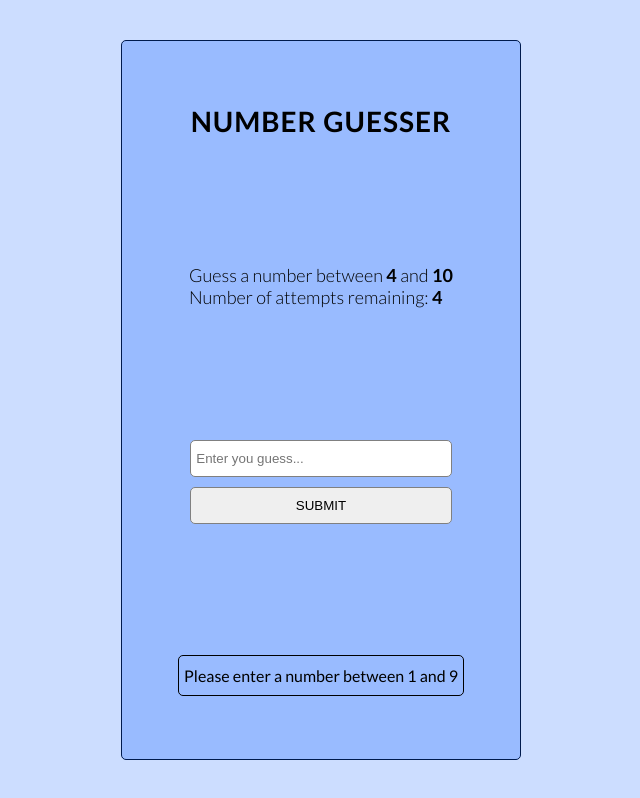
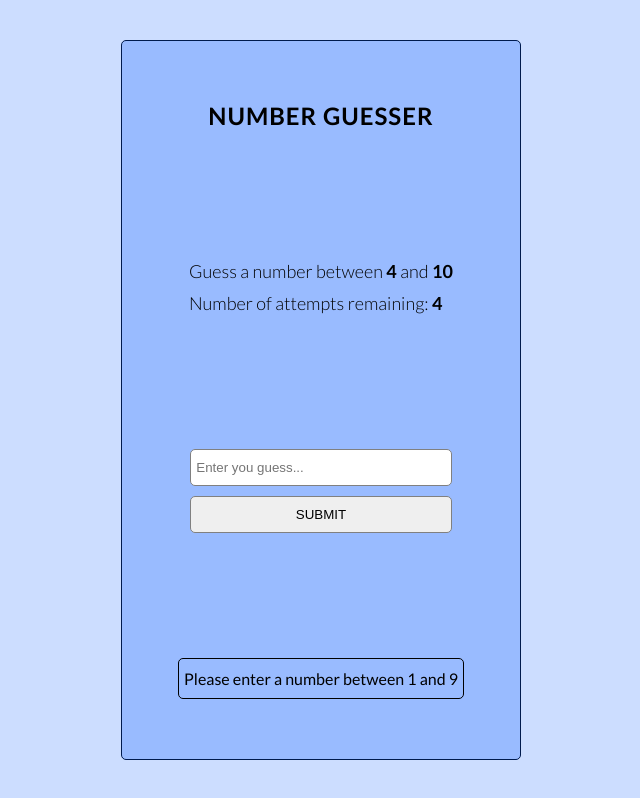
Before and after one commit to DariuszOkonski/js-number-guesser, a website: page index.html in a window 1280 px wide. Shown: the whole page, without its empty margins (319-959 px from the left). Drawn offline with Linux system fonts and the light colour scheme.

Commit message:
automatic changes at file style.css

```diff
--- a/css/styles.css
+++ b/css/styles.css
@@ -64,12 +64,13 @@ body {
 .container h1 {
   text-transform: uppercase;
   letter-spacing: 1px;
-  font-size: 2.8rem;
+  font-size: 2.4rem;
 }
 
 .container h3 {
   font-weight: 300;
   font-size: 1.8rem;
+  margin: 1rem 0;
 }
 
 .container h3 span {
```
Also changed, not shown: 1 other file.
